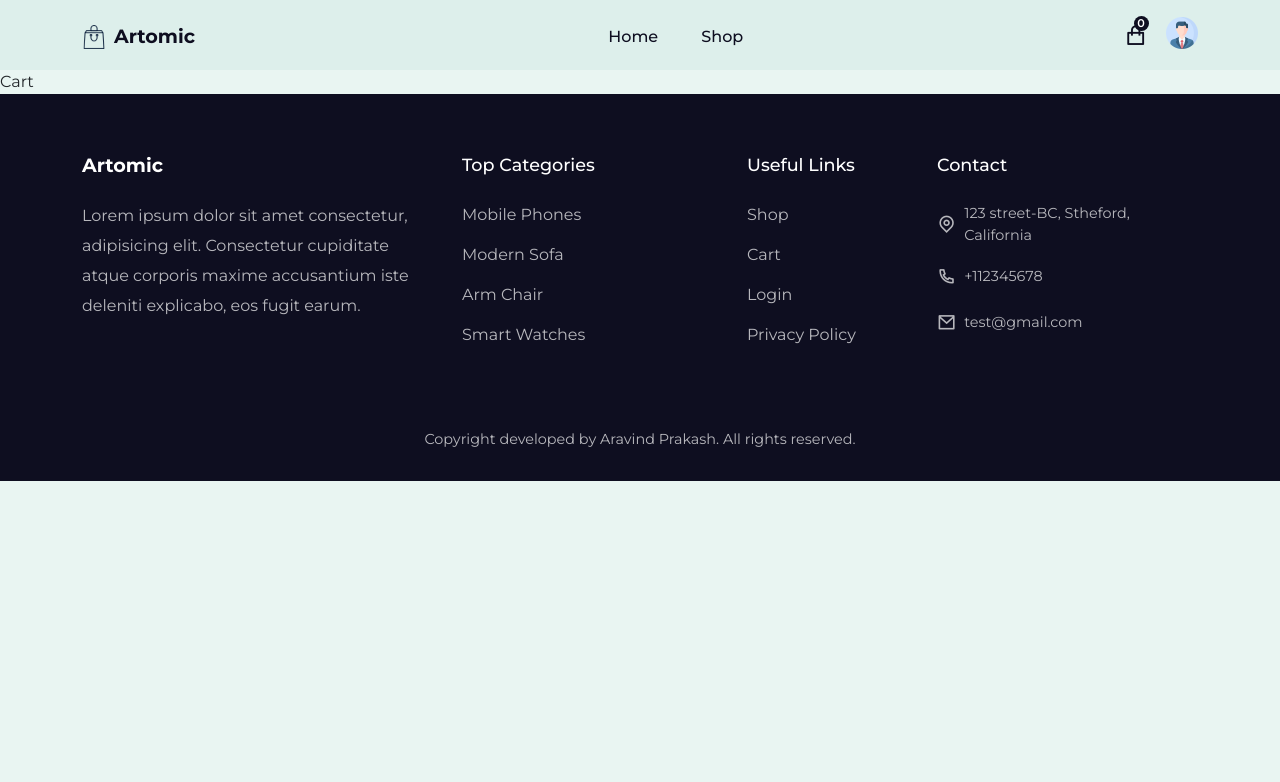
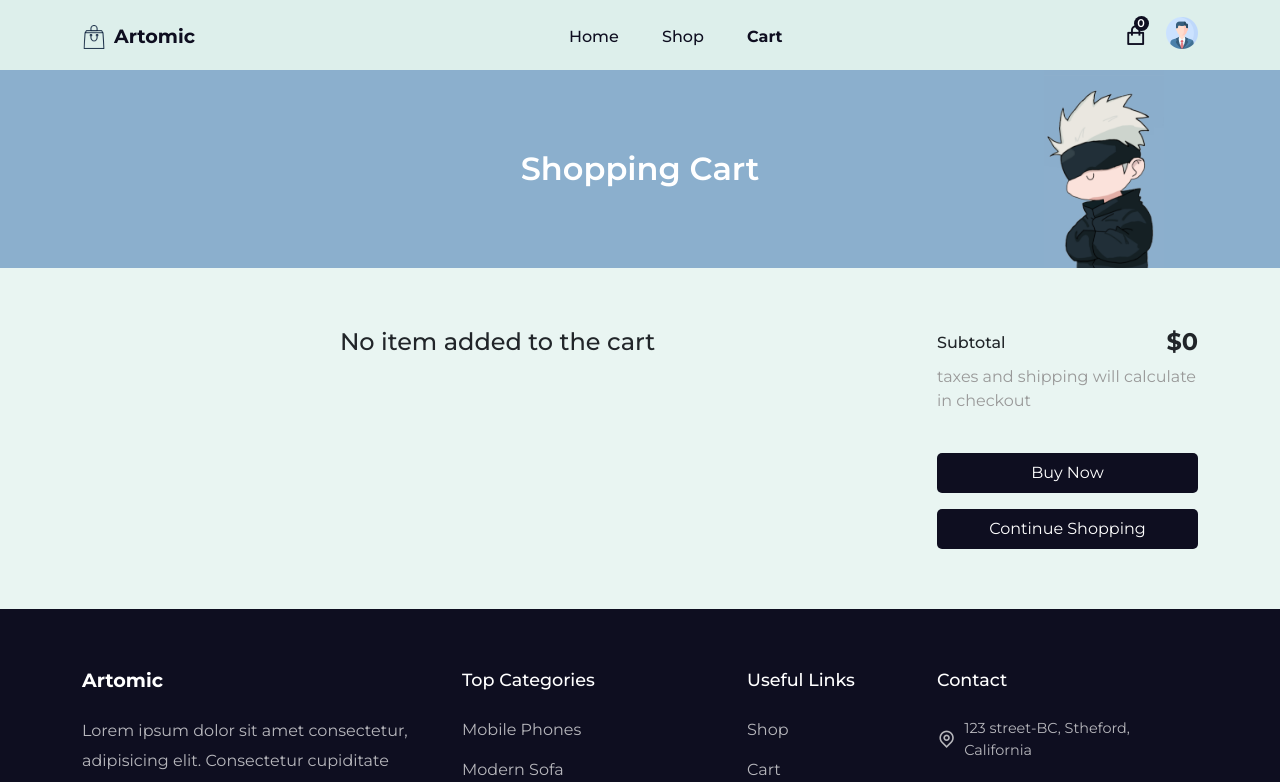
Before and after one commit to ELISENWOLF/artomic-frontend, a React (Create React App) app: page /cart in a window 1280 px wide. Shown: the top 782 px of the page. Built offline with nearby package versions, Linux system fonts and the light colour scheme.

Commit message:
cart-added

```diff
--- a/src/App.js
+++ b/src/App.js
@@ -10,4 +10,4 @@
 
 export default App
 
-/*1.15.29 */
+/*1.25.41 */
--- a/src/components/Header/Header.jsx
+++ b/src/components/Header/Header.jsx
@@ -1,6 +1,6 @@
 import React, { useRef, useEffect } from 'react'
 
-import { Link, NavLink } from 'react-router-dom'
+import {  NavLink, useNavigate } from 'react-router-dom'
 import './header.css'
 
 import { motion } from 'framer-motion'
@@ -19,6 +19,10 @@
   {
     path: 'shop',
     display: 'Shop'
+  },
+  {
+    path: 'cart',
+    display: 'Cart'
   }
 ];
 
@@ -29,6 +33,7 @@
   const totalQuantity = useSelector(state => state.cart.totalQuantity)
 
   const menuRef = useRef(null)
+  const navigate = useNavigate()
 
   const stickyHeaderFunc = () => {
     window.addEventListener('scroll', () => {
@@ -47,6 +52,9 @@
   })
 
   const menuToggle = () => menuRef.current.classList.toggle('active_menu')
+  const navigateToCart = () => {
+    navigate("/cart")
+  }
 
   return (
     <header className="header" ref={headerRef}>
@@ -80,11 +88,9 @@
             </div>
 
             <div className="nav_icons">
-              <span className="cart_icon">
-                <Link to="/cart">
+              <span className="cart_icon" onClick={navigateToCart}>
                 <i class="ri-shopping-bag-line"></i>
                 <span className="badge">{totalQuantity}</span>
-                </Link>
               </span>
               <span>
                 <motion.img whileTap={{ scale:1.2 }} src={userIcon} alt="" />
--- a/src/components/UI/ProductCard.jsx
+++ b/src/components/UI/ProductCard.jsx
@@ -18,7 +18,7 @@
       id: item.id,
       productName: item.productName,
       price: item.price,
-      image: item.imgUrl,
+      imgUrl: item.imgUrl,
     }))
 
     toast.success('Product added successfully')
--- a/src/pages/Cart.jsx
+++ b/src/pages/Cart.jsx
@@ -1,11 +1,94 @@
 import React from 'react'
+import '../styles/cart.css'
+import Helmet from '../components/Helmet/Helmet'
+import CommonSection from '../components/UI/CommonSection'
+import { Container, Row, Col } from 'reactstrap'
+import { Link } from 'react-router-dom'
+
+import { motion } from 'framer-motion'
+import { cartActions } from '../redux/slices/cartSlice'
+import { useSelector, useDispatch } from 'react-redux'
 
 const Cart = () => {
+
+  const cartItems = useSelector(state => state.cart.cartItems)
+  const totalAmount = useSelector(state => state.cart.totalAmount)
+
+
   return (
-    <div>
-      Cart
-    </div>
+    <Helmet title='Cart'>
+      <CommonSection title='Shopping Cart' />
+      <section>
+        <Container>
+          <Row>
+            <Col lg='9'>
+              {
+                cartItems.length === 0
+                ? (
+                  <h2 className="fs-4 text-center">No item added to the cart</h2>
+                  )
+                  : (
+                    <table className='table bordered'>
+                      <thead>
+                        <tr>
+                          <th>Image</th>
+                          <th>Title</th>
+                          <th>Price</th>
+                          <th>Qty</th>
+                          <th>Delete</th>
+                        </tr>
+                      </thead>
+
+                      <tbody>
+                       {
+                        cartItems.map((item, index) => (
+                          <Tr item={item} key={index}/>
+                        ))
+                       }
+                      </tbody>
+                    </table>
+                    )
+              }
+
+            </Col>
+            <Col lg='3'>
+              <div>
+                <h6 className="d-flex align-items-center justify-content-between">
+                  Subtotal
+                  <span className="fs-4 fw-bold">${totalAmount}</span>
+                </h6>
+              </div>
+              <p className="fs-6 mt-2">taxes and shipping  will calculate in checkout</p>
+              <div>
+                <button className="buy_btn w-100">
+                  <Link to='/checkout'>Buy Now</Link>
+                </button>
+                <button className="buy_btn w-100 mt-3">
+                  <Link to='/shop'>Continue Shopping</Link>
+                </button>
+              </div>
+            </Col>
+          </Row>
+        </Container>
+      </section>
+    </Helmet>
   )
 }
 
+const  Tr = ({item}) => {
+
+  const dispatch = useDispatch()
+  const deleteProduct = () => {
+    dispatch(cartActions.deleteItem(item.id))
+  }
+
+  return <tr >
+  <td><img src={item.imgUrl} alt="" /></td>
+  <td>{item.productName}</td>
+  <td>${item.price}</td>
+  <td>{item.quantity}</td>
+  <td><motion.i onClick={deleteProduct} whileTap={{scale: 1.1}} class="ri-delete-bin-line"></motion.i></td>
+</tr>
+}
+
 export default Cart
--- a/src/redux/slices/cartSlice.js
+++ b/src/redux/slices/cartSlice.js
@@ -23,7 +23,7 @@
             state.cartItems.push({
                 id: newItem.id,
                 productName: newItem.productName,
-                image: newItem.imgUrl,
+                imgUrl: newItem.imgUrl,
                 price: newItem.price,
                 quantity: 1,
                 totalPrice: newItem.price
@@ -35,8 +35,19 @@
             existingItem.totalPrice = Number(existingItem.totalPrice) + Number(newItem.price)
         }
 
-        state.totalAmount = state.cartItems.reduce((total, item) => total + Number(item.price) * Number(item.quantity))
-    }
+        state.totalAmount = state.cartItems.reduce((total, item) => total + Number(item.price) * Number(item.quantity), 0)
+    },
+    deleteItem: (state, action) => {
+        const id = action.payload
+        const existingItem = state.cartItems.find(item => item.id === id)
+
+        if(existingItem){
+            state.cartItems = state.cartItems.filter(item => item.id !== id)
+            state.totalQuantity = state.totalQuantity - existingItem.quantity
+        }
+
+        state.totalAmount = state.cartItems.reduce((total, item) => total + Number(item.price) * Number(item.quantity), 0)
+      }
   }
 });
 
--- /dev/null
+++ b/src/styles/cart.css
@@ -0,0 +1,13 @@
+.table tr td img{
+    width: 80px !important;
+    height: 80px !important;
+    object-fit: contain;
+}
+
+td i {
+    cursor: pointer;
+}
+
+td, th {
+    color: var(--primary-color);
+}
```
